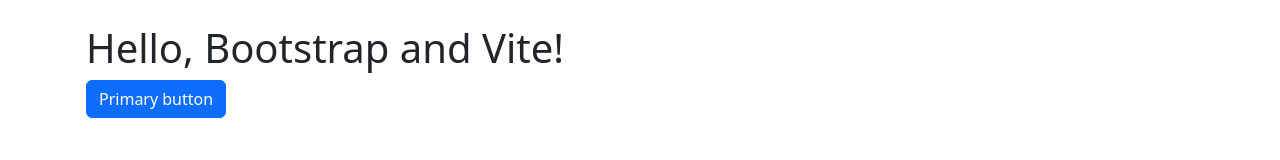
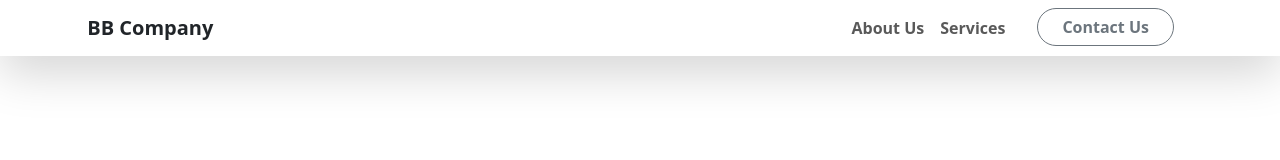
Before and after one commit to codingspacekh/boostrap-setup, a website built with Vite: page src/index.html in a window 1280 px wide. Built offline with nearby package versions, Linux system fonts and the light colour scheme; files whose address does not match are found by name.

Commit message:
create navbar

```diff
--- a/src/index.html
+++ b/src/index.html
@@ -9,10 +9,35 @@
 </head>
 
 <body>
-  <div class="container py-4 px-3 mx-auto">
-    <h1>Hello, Bootstrap and Vite!</h1>
-    <button class="btn btn-primary">Primary button</button>
-  </div>
+  <!-- Navbar -->
+  <nav class="navbar navbar-expand-lg sticky-top navbar-light shadow-lg">
+    <div class="container">
+      <a class="navbar-brand fw-bold lead" href="index.html">
+        <img src="./images/bb.svg" alt="" class="img-fluid w-25">
+        <span class="lead fw-bolder text-dark">BB Company</span>
+      </a>
+      <button class="navbar-toggler" type="button" data-bs-toggle="collapse" data-bs-target="#navbarNavDropdown">
+        <span class="navbar-toggler-icon"></span>
+      </button>
+      <div class="collapse navbar-collapse" id="navbarNavDropdown">
+        <ul class="navbar-nav ms-auto text-center">
+          <li class="nav-item">
+            <a class="nav-link fw-semibold" href="#about">About Us</a>
+          </li>
+          <li class="nav-item">
+            <a class="nav-link fw-semibold" href="#services">Services</a>
+          </li>
+          <li class="nav-item">
+            <a class="btn d-block btn-outline-secondary rounded-pill px-4 mx-4 fw-semibold" href="#contact">Contact
+              Us</a>
+          </li>
+        </ul>
+      </div>
+    </div>
+  </nav>
+
+
+
 </body>
 
 </html>
```
